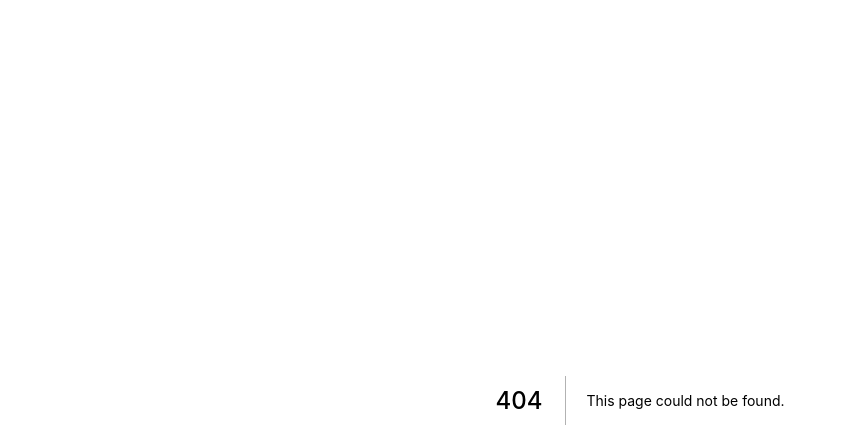
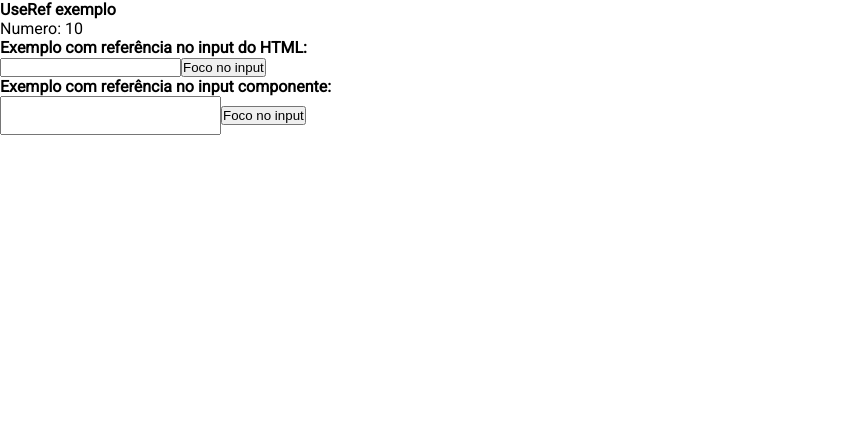
Before and after one commit to RuanL-Dev/growth-reactjs-revisao, a Next.js app: page /useref in a window 1280 px wide. Before the commit this address had no page. Shown: the top 448 px of the page, without its empty margins (0-847 px from the left). Built offline with nearby package versions, Linux system fonts and the light colour scheme.

Commit message:
Criado exemplo com useRef

```diff
--- /dev/null
+++ b/pages/useref.jsx
@@ -0,0 +1,31 @@
+import { useRef } from 'react'
+import Input from '../src/components/input/Input'
+
+export default function UseRefPage() {
+  const numero = useRef(10)
+  const inputRef = useRef(null)
+  const componentInputRef = useRef(null)
+
+  const hanldeButtonFocus = () => {
+    inputRef.current.focus()
+  }
+
+  return (
+    <>
+      <div>
+        <h4>UseRef exemplo</h4>
+        <p>Numero: {numero.current}</p>
+      </div>
+      <div>
+        <h4>Exemplo com referência no input do HTML:</h4>
+        <input type="text" ref={inputRef} />
+        <button onClick={hanldeButtonFocus}>Foco no input</button>
+      </div>
+      <div>
+        <h4>Exemplo com referência no input componente:</h4>
+        <Input type="text" ref={componentInputRef}/>
+        <button onClick={() => componentInputRef.current.focus()}>Foco no input</button>
+      </div>
+    </>
+  )
+}
--- a/src/components/input/Input.jsx
+++ b/src/components/input/Input.jsx
@@ -1,9 +1,13 @@
+import { forwardRef } from 'react'
 import styled from 'styled-components'
 
 const StyledInput = styled.input`
   padding: 10px 20px;
 `
+const Input = forwardRef((props, ref) => {
+  return <StyledInput {...props} ref={ref} />
+})
 
-export default function Input(props) {
-  return <StyledInput {...props} />
-}
+Input.displayName = 'Input'
+
+export default Input
```
